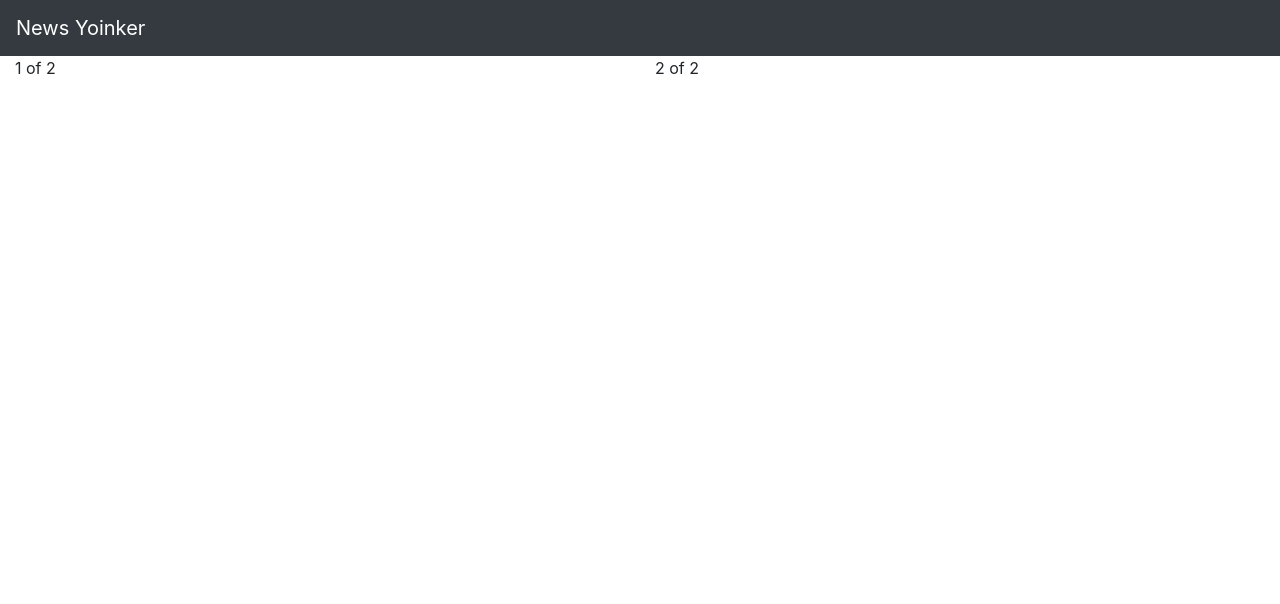
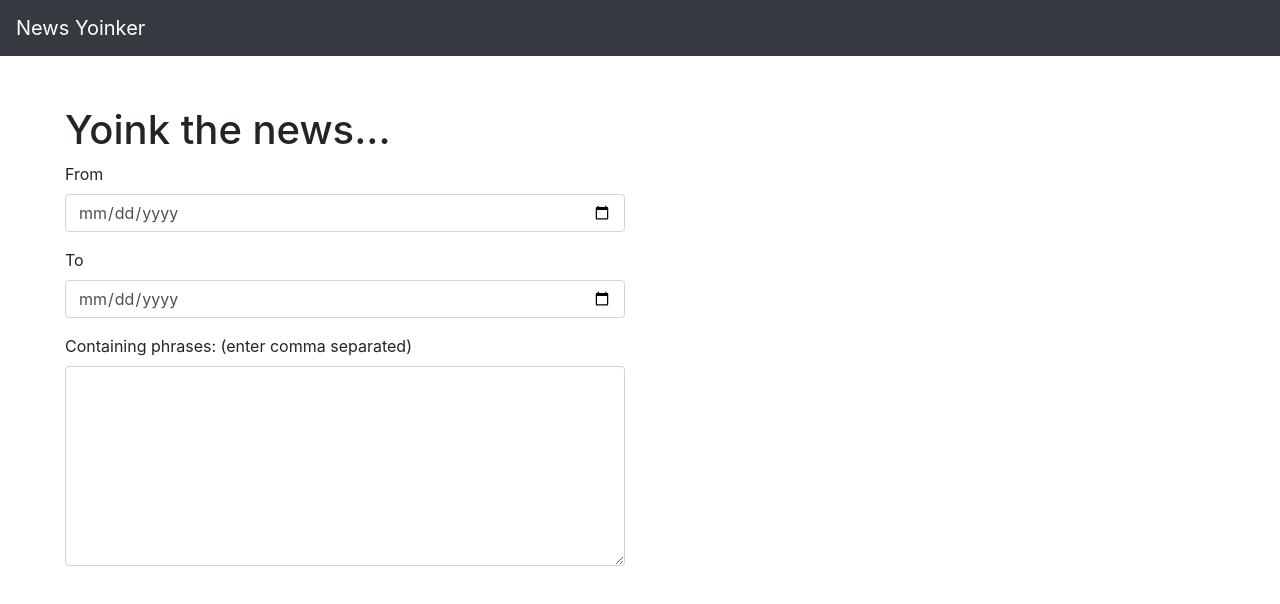
Before and after one commit to MaciejWitkowskiDev/news-yoinker, a React (Create React App) app: page / in a window 1280 px wide. Shown: the top 604 px of the page. Built offline with nearby package versions, Linux system fonts and the light colour scheme.

Commit message:
update commit

```diff
--- a/src/App.js
+++ b/src/App.js
@@ -1,16 +1,24 @@
 import Nav from './Nav';
+import NewsForm from './NewsForm';
 import Container from 'react-bootstrap/Container';
-import Row from 'react-bootstrap/Row'
-import Col from 'react-bootstrap/Col'
+import Row from 'react-bootstrap/Row';
+import Col from 'react-bootstrap/Col';
+import React, { useState } from 'react';
 
 const App = () => {
+  const [start, setStart] = useState("");
+  const [end, setEnd] = useState("");
+  const [phrases, setPhrases] = useState([]);
   return (
     <>
       <Nav />
       <Container fluid>
-        <Row>
-          <Col>1 of 2</Col>
-          <Col>2 of 2</Col>
+        <Row style={{padding: '50px'}}>
+          <Col>
+            <h1>Yoink the news...</h1>
+            <NewsForm setStart={setStart} setEnd={setEnd} setPhrases={setPhrases}/>
+          </Col>
+          <Col>{start} {end}</Col>
         </Row>
       </Container>
     </>
--- /dev/null
+++ b/src/NewsForm.js
@@ -0,0 +1,20 @@
+import Form from 'react-bootstrap/Form';
+import Datepicker from './Datepicker';
+
+
+const NewsForm = (props) => {
+    return(
+        <>
+        <Form>
+            <Datepicker setter={props.setStart} label="From" />
+            <Datepicker setter={props.setEnd} label="To" />
+            <Form.Group className="mb-3">
+                <Form.Label>Containing phrases: (enter comma separated)</Form.Label>
+                <Form.Control as="textarea"  style={{height: '200px'}}/>
+            </Form.Group>
+        </Form>
+        </>
+    );
+}
+
+export default NewsForm
```
